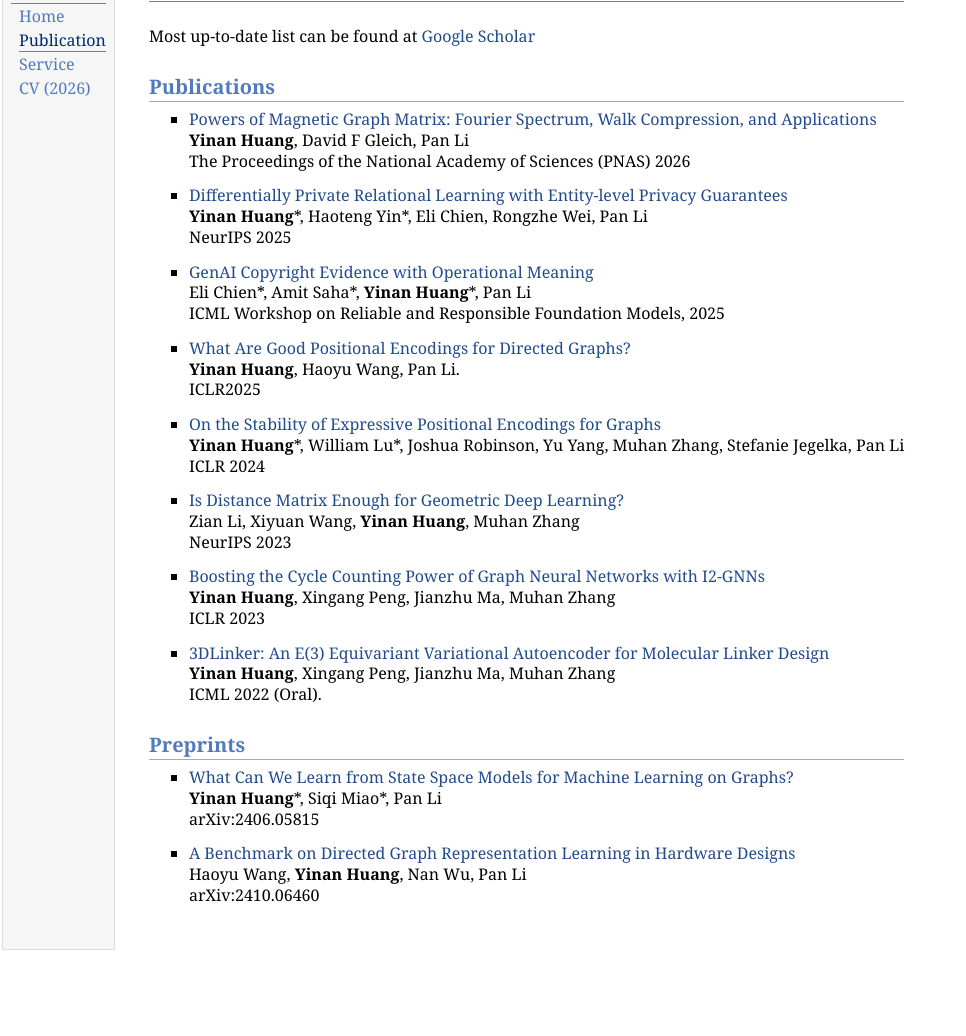
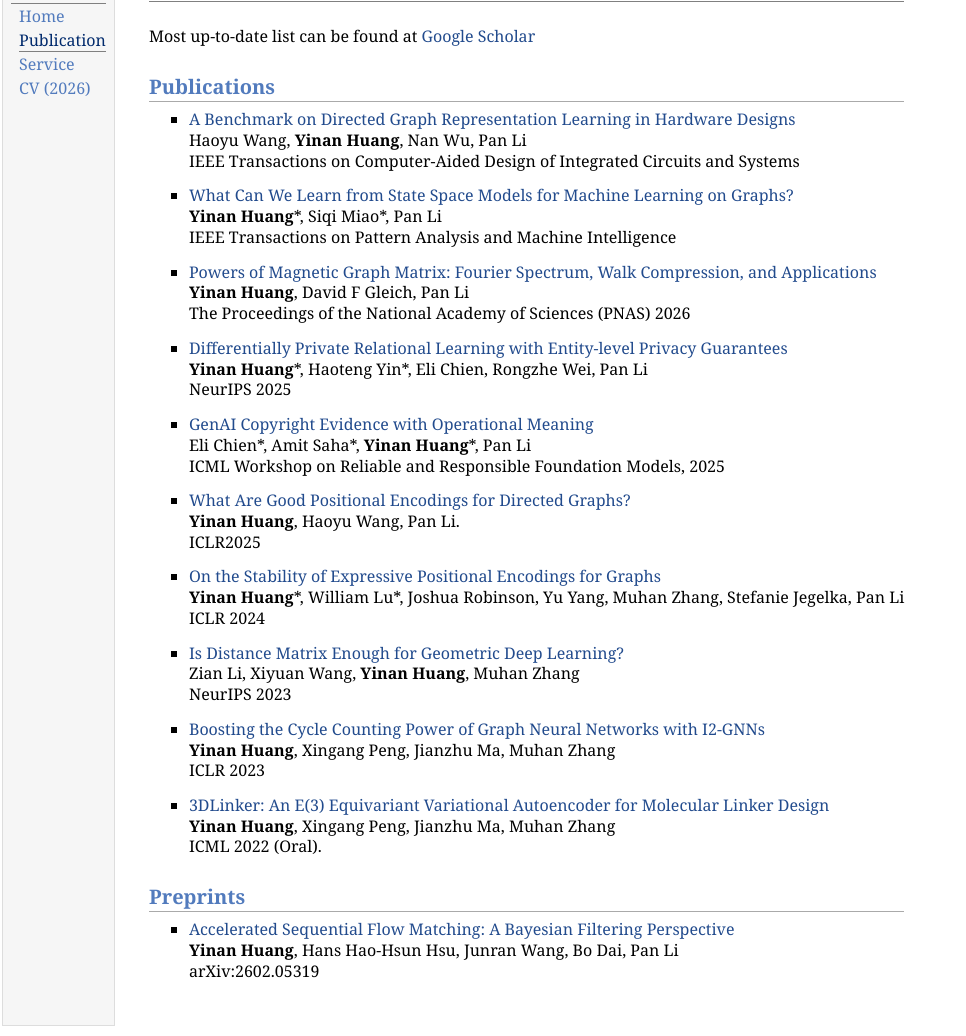
Before and after one commit to YinanHuang/YinanHuang.github.io, a plain HTML site: page pub.html in a window 1280 px wide. Shown: the part 48-1084 px from the top of the page, without its empty margins (0-966 px from the left). Before the commit the page ends 1008 px from the top, so only its background shows below. Drawn offline with Linux system fonts and the light colour scheme.

Commit message:
pub 2026/7/10

```diff
--- a/pub.html
+++ b/pub.html
@@ -24,6 +24,14 @@
 </div>
 <p>Most up-to-date list can be found at <a href="https://scholar.google.com/citations?user=mxYLn8MAAAAJ&amp;hl=zh-en">Google Scholar</a></p>
 <h2>Publications</h2>
+<ul>
+<li><p><a href="https://arxiv.org/abs/2410.06460">A Benchmark on Directed Graph Representation Learning in Hardware Designs</a><br /> Haoyu Wang, <b>Yinan Huang</b>, Nan Wu, Pan Li<br /> IEEE Transactions on Computer-Aided Design of Integrated Circuits and Systems</p>
+</li>
+</ul>
+<ul>
+<li><p><a href="https://arxiv.org/abs/2406.05815">What Can We Learn from State Space Models for Machine Learning on Graphs?</a><br /> <b>Yinan Huang</b>*, Siqi Miao*, Pan Li<br /> IEEE Transactions on Pattern Analysis and Machine Intelligence</p>
+</li>
+</ul>
 <ul>
 <li><p><a href="https://arxiv.org/abs/2506.07343">Powers of Magnetic Graph Matrix: Fourier Spectrum, Walk Compression, and Applications</a><br /> <b>Yinan Huang</b>, David F Gleich, Pan Li<br /> The Proceedings of the National Academy of Sciences (PNAS) 2026</p>
 </li>
@@ -58,11 +66,7 @@
 </ul>
 <h2>Preprints</h2>
 <ul>
-<li><p><a href="https://arxiv.org/abs/2406.05815">What Can We Learn from State Space Models for Machine Learning on Graphs?</a><br /> <b>Yinan Huang</b>*, Siqi Miao*, Pan Li<br /> arXiv:2406.05815</p>
-</li>
-</ul>
-<ul>
-<li><p><a href="https://arxiv.org/abs/2410.06460">A Benchmark on Directed Graph Representation Learning in Hardware Designs</a><br /> Haoyu Wang, <b>Yinan Huang</b>, Nan Wu, Pan Li<br /> arXiv:2410.06460</p>
+<li><p><a href="https://arxiv.org/abs/2602.05319">Accelerated Sequential Flow Matching: A Bayesian Filtering Perspective</a><br /> <b>Yinan Huang</b>, Hans Hao-Hsun Hsu, Junran Wang, Bo Dai, Pan Li <br /> arXiv:2602.05319</p>
 </li>
 </ul>
 </td>
```
Also changed, not shown: 1 other file.
